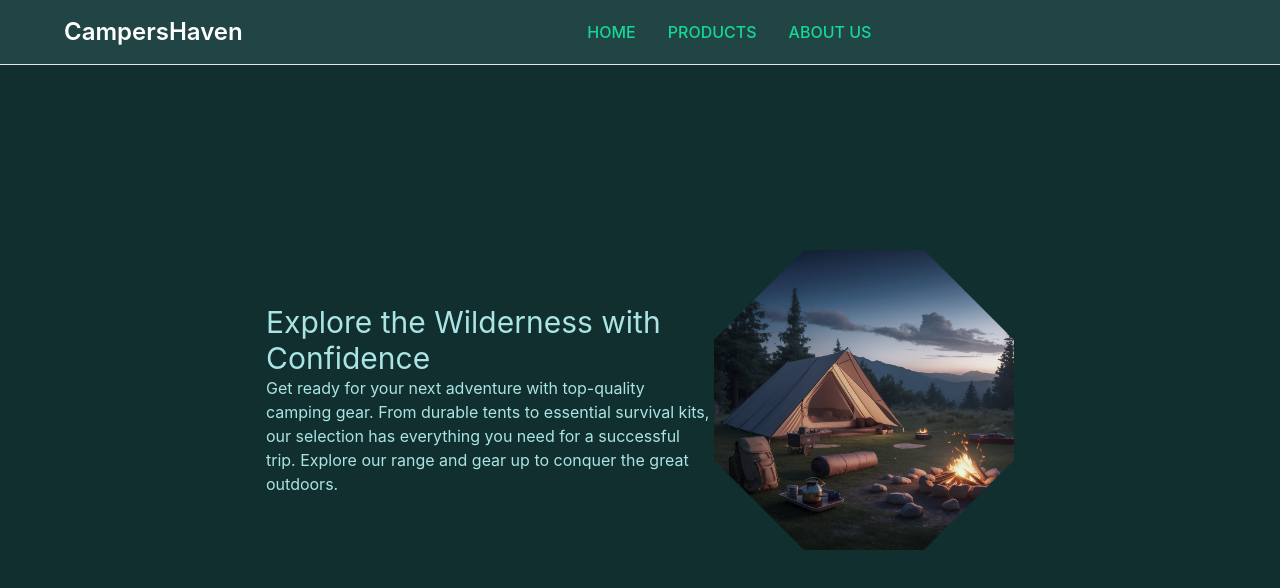
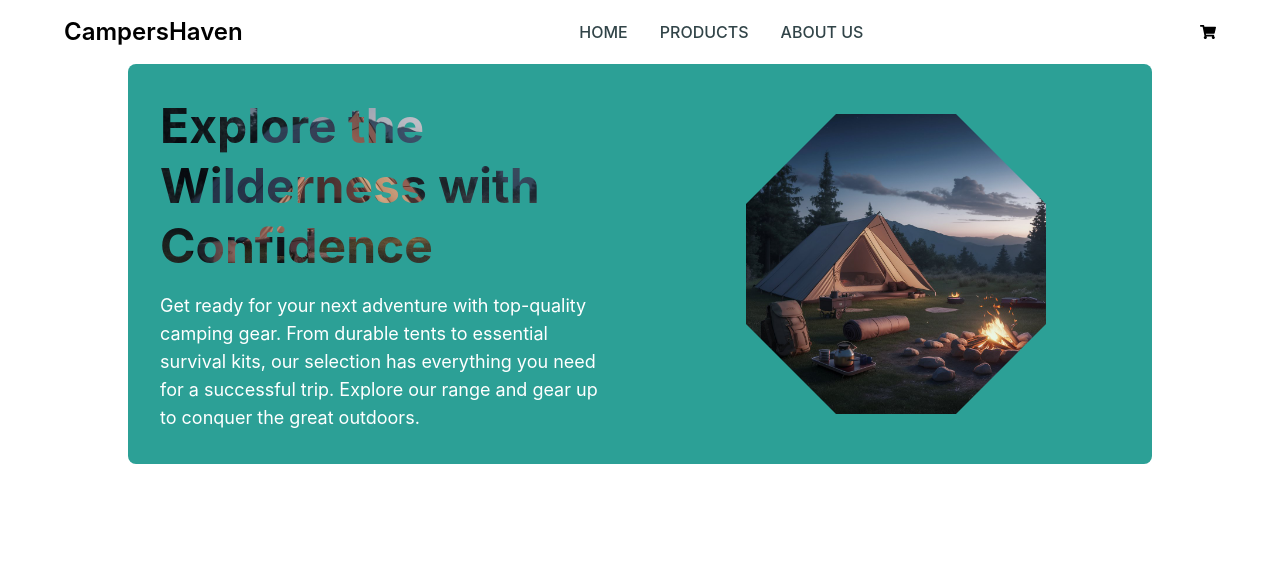
Before and after one commit to Dev-as-sayed/Campers-Haven, a React (Vite) app in the folder Campers-Haven-Client/: page / in a window 1280 px wide. Shown: the top 588 px of the page. Built offline with nearby package versions, Linux system fonts and the light colour scheme.

Commit message:
update hoero section on this commit

```diff
--- a/Campers-Haven-Client/package.json
+++ b/Campers-Haven-Client/package.json
@@ -12,9 +12,11 @@
   "dependencies": {
     "@reduxjs/toolkit": "^2.2.6",
     "antd": "^5.19.1",
+    "framer-motion": "^11.3.28",
     "react": "^18.3.1",
     "react-dom": "^18.3.1",
     "react-hook-form": "^7.52.1",
+    "react-icons": "^5.3.0",
     "react-redux": "^9.1.2",
     "react-router-dom": "^6.24.1",
     "redux-persist": "^6.0.0",
--- /dev/null
+++ b/Campers-Haven-Client/src/Variants.ts
@@ -0,0 +1,21 @@
+// eslint-disable-next-line @typescript-eslint/no-explicit-any
+export const fadeIn = (direction: any, delay: any) => {
+  return {
+    hidden: {
+      opacity: 0,
+      y: direction === "up" ? "25%" : direction === "down" ? "-25%" : 0,
+      x: direction === "left" ? "100%" : direction === "right" ? "-100%" : 0,
+    },
+    show: {
+      x: 0,
+      y: 0,
+      opacity: 1,
+      transition: {
+        type: "twin",
+        duration: 1.2,
+        delay: delay,
+        ease: [0.25, 0.25, 0.25, 0.75],
+      },
+    },
+  };
+};
--- a/Campers-Haven-Client/src/components/Home/Hero_section.css
+++ b/Campers-Haven-Client/src/components/Home/Hero_section.css
@@ -1,8 +1,27 @@
-.hero-header {
+.masked-text {
+  font-weight: bold;
+  color: transparent;
+  background: url("./../../assets/Home/hero_section.jpeg") no-repeat center; /* Replace with your image path */
   background-size: cover;
-  -webkit-background: text;
   -webkit-background-clip: text;
+  background-clip: text;
+  -webkit-mask-image: url("./../../assets/Home/hero_section.jpeg"); /* Replace with your mask image path */
+  mask-image: url("./../../assets/Home/hero_section.jpeg");
+}
+
+.gradient-text {
+  font-size: 100px;
+  font-weight: bold;
+  background: linear-gradient(90deg, #ff7e5f, #feb47b);
+  -webkit-background-clip: text;
+  background-clip: text;
   color: transparent;
+  -webkit-mask-image: linear-gradient(
+    90deg,
+    rgba(0, 0, 0, 0.1),
+    rgba(0, 0, 0, 1)
+  );
+  mask-image: linear-gradient(90deg, rgba(0, 0, 0, 0.1), rgba(0, 0, 0, 1));
 }
 
 .octagon {
--- a/Campers-Haven-Client/src/components/Home/Hero_section.tsx
+++ b/Campers-Haven-Client/src/components/Home/Hero_section.tsx
@@ -1,24 +1,52 @@
+import { motion, useInView } from "framer-motion";
 import hero_image from "./../../assets/Home/hero_section.jpeg";
+// import hero_image2 from "./../../assets/Home/hero-section2.jpeg";
 import "./Hero_section.css";
+import { Carousel } from "antd";
+import { useRef } from "react";
+import { fadeIn } from "../../Variants";
 
-const Hero_section = () => {
+const Hero_section: React.FC = () => {
+  const ref = useRef(null);
+  const isInView = useInView(ref, { once: false });
   return (
-    <section className="sm:flex md:flex lg:flex h-screen bg-bgColor-20 justify-center">
-      <div className="h-fit my-auto max-w-md">
-        <h1 className="text-textColor-10 text-3xl">
-          Explore the Wilderness with Confidence
-        </h1>
-        <p className="text-textColor-10">
-          Get ready for your next adventure with top-quality camping gear. From
-          durable tents to essential survival kits, our selection has everything
-          you need for a successful trip. Explore our range and gear up to
-          conquer the great outdoors.
-        </p>
+    <motion.div
+      ref={ref}
+      initial="hidden"
+      className=" md:w-11/12 lg:w-4/5 mx-auto mt-16 z-0
+    "
+    >
+      <div className="p-8 flex bg-primary-400 rounded-lg flex-col items-center lg:flex-row md:flex-row gap-2 lg:gap-16 md:gap-16 lg:container md:container w-full ">
+        <motion.div
+          variants={fadeIn("up", 0.2)}
+          animate={isInView ? "show" : "hidden"}
+          className="w-full lg:w-1/2 md:w-1/2 text-center lg:text-start md:text-start"
+        >
+          <div>
+            <div className="flex flex-col gap-4">
+              <h2 className="masked-text text-3xl md:text-4xl lg:text-5xl font-bold leading-[50px] md:leading-[60px] lg:leading-[60px] ">
+                Explore the Wilderness with Confidence
+              </h2>
+              <p className="text-white text-base lg:text-lg md:text-lg leading-7">
+                Get ready for your next adventure with top-quality camping gear.
+                From durable tents to essential survival kits, our selection has
+                everything you need for a successful trip. Explore our range and
+                gear up to conquer the great outdoors.
+              </p>
+            </div>
+          </div>
+        </motion.div>
+
+        {/* hero man picture hidden md:block lg:block */}
+        <motion.figure
+          variants={fadeIn("down", 0.2)}
+          animate={isInView ? "show" : "hidden"}
+          className="w-1/2 items-center justify-center lg:flex md:flex "
+        >
+          <img src={hero_image} className=" octagon" alt="" />
+        </motion.figure>
       </div>
-      <div className="h-fit my-auto">
-        <img src={hero_image} alt="" className="octagon" />
-      </div>
-    </section>
+    </motion.div>
   );
 };
 
--- a/Campers-Haven-Client/src/routes/ActiveRoutes.tsx
+++ b/Campers-Haven-Client/src/routes/ActiveRoutes.tsx
@@ -17,7 +17,7 @@ const ActiveRoutes: React.FC<ActiveRoutesProps> = ({
       to={to}
       className={({ isActive }) =>
         isActive
-          ? "block py-2 px-3 text-lemon-10 rounded hover:bg-gray-100 md:hover:bg-transparent md:hover:text-lemon-10 md:p-0 md:dark:hover:text-lemon-10 dark:text-white dark:hover:bg-gray-700 dark:hover:text-white md:dark:hover:bg-transparent activeNavLink"
+          ? "block py-2 px-3 text-lemon-10 rounded hover:bg-gray-100 md:hover:bg-transparent md:hover:text-lemon-10 md:p-0  dark:hover:bg-gray-700 dark:hover:text-bgColor-10 md:dark:hover:bg-transparent activeNavLink"
           : "block py-2 px-3 text-white rounded hover:bg-gray-100 md:hover:bg-transparent md:hover:text-lemon-10 md:p-0 md:dark:hover:text-lemon-10 dark:text-white dark:hover:bg-gray-700 dark:hover:text-white md:dark:hover:bg-transparent"
       }
       onClick={onClick}
--- a/Campers-Haven-Client/src/shared/NavBar.tsx
+++ b/Campers-Haven-Client/src/shared/NavBar.tsx
@@ -2,6 +2,7 @@ import { useState } from "react";
 import { NavLink } from "react-router-dom";
 import ActiveRoutes from "../routes/ActiveRoutes";
 // import logo from "./../assets/logo.png";
+import { FaShoppingCart } from "react-icons/fa";
 
 const NavBar = () => {
   const [isMenuOpen, setIsMenuOpen] = useState(false);
@@ -18,7 +19,7 @@ const NavBar = () => {
             setIsMenuOpen(false);
           }}
           to="/"
-          className="block py-2 px-3 text-white rounded hover:bg-gray-100 md:hover:bg-transparent md:hover:text-lemon-10 md:p-0 md:dark:hover:text-lemon-10 dark:text-white dark:hover:bg-gray-700 dark:hover:text-white md:dark:hover:bg-transparent dark:border-gray-700"
+          className="block py-2 px-3 rounded hover:bg-gray-100 md:hover:bg-transparent md:hover:text-lemon-10 md:p-0 md:dark:hover:text-lemon-10 dark:text-white dark:hover:bg-gray-700 dark:hover:text-white md:dark:hover:bg-transparent dark:border-gray-700"
         >
           Home
         </ActiveRoutes>
@@ -49,23 +50,17 @@ const NavBar = () => {
   );
 
   return (
-    <nav className="bg-bgColor-10 dark:bg-gray-900 fixed w-full z-20 top-0 left-0 border-b border-gray-200 dark:border-gray-600">
+    <nav className=" fixed w-full  z-20 top-0 left-0  ">
       <div className="max-w-screen-xl flex flex-wrap items-center justify-between mx-auto p-4 lg:py-4 lg:px-16">
         <NavLink
           to="/"
           className="flex items-center space-x-3 rtl:space-x-reverse"
         >
-          {/* <img
-            src={logo}
-            className="h-8 xm:h-10 shadow-2xl shadow-white"
-            alt="Logo"
-          /> */}
-          <span className="self-center sm:block text-2xl font-semibold whitespace-nowrap text-white">
+          <span className="self-center sm:block text-2xl font-semibold whitespace-nowrap ">
             CampersHaven
           </span>
         </NavLink>
         <div className="flex md:order-2 space-x-3 md:space-x-0 rtl:space-x-reverse">
-          {/* <Button type={'btn-primary'}>Appointment </Button> */}
           <button
             onClick={toggleMenu}
             className="inline-flex items-center p-2 w-10 h-10 justify-center text-sm text-gray-500 rounded-lg md:hidden hover:bg-gray-100 focus:outline-none focus:ring-2 focus:ring-gray-200 dark:text-gray-400 dark:hover:bg-gray-700 dark:focus:ring-gray-600"
@@ -89,6 +84,9 @@ const NavBar = () => {
               />
             </svg>
           </button>
+          <button>
+            <FaShoppingCart />
+          </button>
         </div>
         <div
           className={`items-center justify-between w-full md:flex md:w-auto md:order-1 ${
@@ -96,7 +94,7 @@ const NavBar = () => {
           }`}
           id="navbar-sticky"
         >
-          <ul className="flex flex-col p-4 md:p-0 mt-4 font-medium border  rounded-lg md:space-x-8 rtl:space-x-reverse md:flex-row md:mt-0 md:border-0  dark:bg-gray-800 md:dark:bg-gray-900 dark:border-gray-700 uppercase">
+          <ul className="flex flex-col p-4 md:p-0 mt-4 font-medium border  rounded-lg md:space-x-8 rtl:space-x-reverse md:flex-row md:mt-0 md:border-0   uppercase">
             {navMenu}
           </ul>
         </div>
--- a/Campers-Haven-Client/tailwind.config.js
+++ b/Campers-Haven-Client/tailwind.config.js
@@ -2,32 +2,32 @@
 export default {
   content: ["./index.html", "./src/**/*.{js,ts,jsx,tsx}"],
   theme: {
-    screens: {
-      xm: "300px",
-      sm: "420px",
-      md: "1024px",
-      lg: "1280px",
-    },
+    // screens: {
+    //   xm: "300px",
+    //   sm: "420px",
+    //   md: "1024px",
+    //   lg: "1280px",
+    // },
     extend: {
       colors: {
         primary: {
-          50: "#f2fbf9",
-          100: "#d3f4ee",
-          200: "#8de2d4",
-          300: "#72d6c9",
+          50: "#f3f8f7",
+          100: "#e0eded",
+          200: "#c1dcdc",
+          300: "#9ac6c6",
           400: "#2ca096",
-          500: "#21807b",
-          600: "#1e6763",
-          700: "#1c5351",
-          800: "#1c5351",
+          500: "#4e898c",
+          600: "#447176",
+          700: "#3c5e62",
+          800: "#374f53",
         },
         bgColor: {
-          10: "#214544",
-          20: "#102F2E",
+          10: "#9ac6c6",
+          20: "#447176",
         },
         lemon: {
-          10: "#15d798",
-          20: "#10b981",
+          10: "#314448",
+          20: "#1d2c2f",
         },
         textColor: {
           10: "#ABE4E4",
```
Also changed, not shown: Campers-Haven-Client/src/assets/Home/hero-section2.jpeg (added), 1 other file (tests, documents, lock files or other folders).
